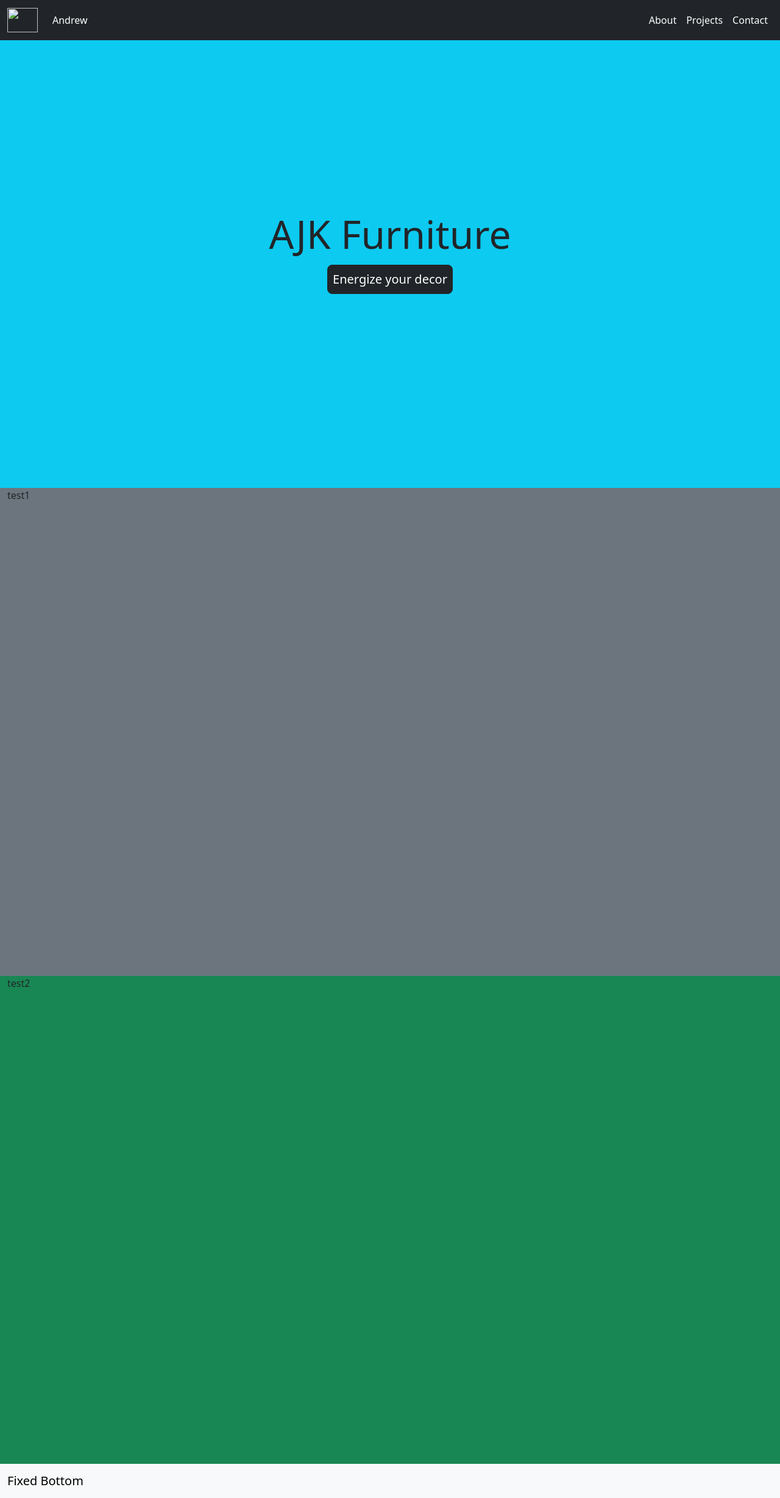
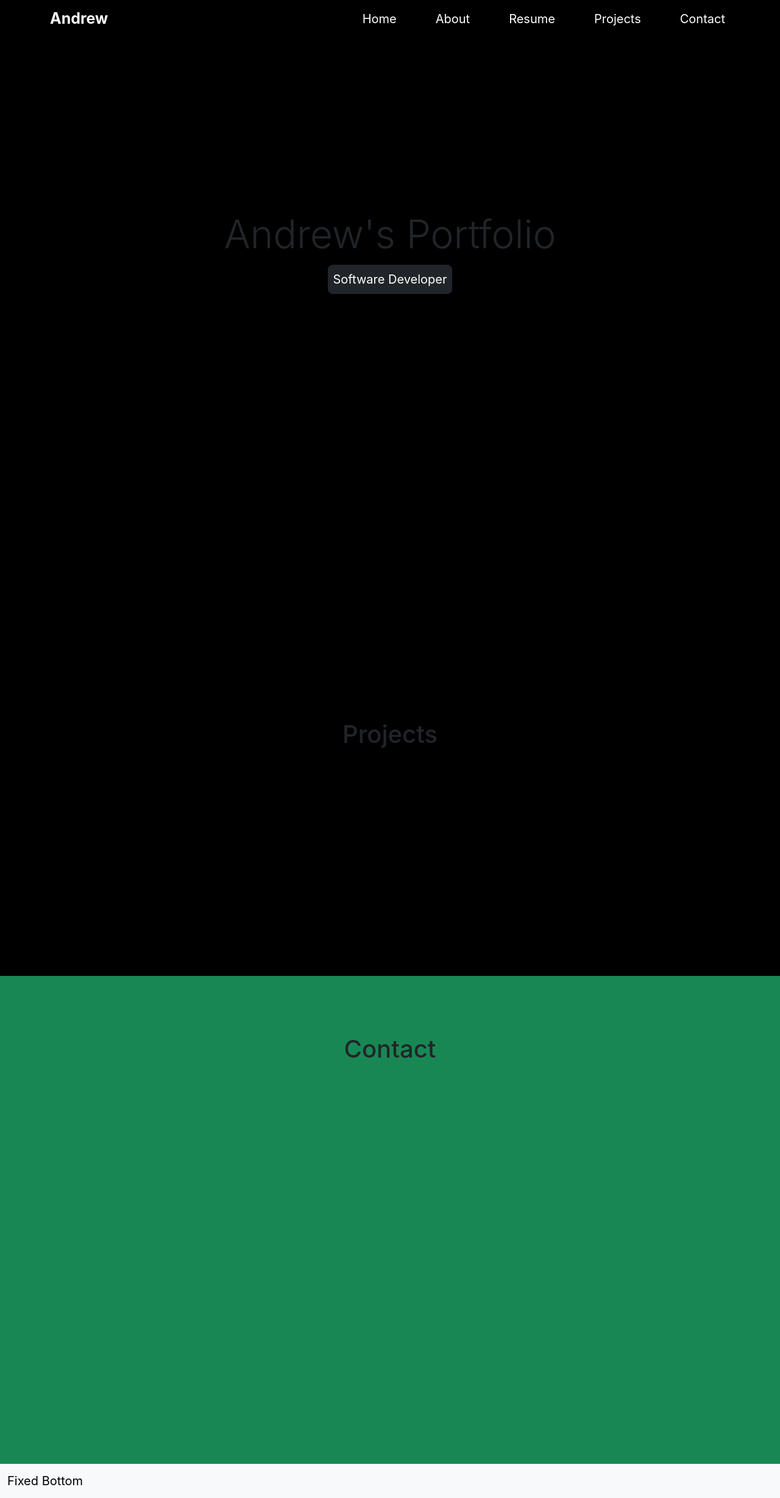
Before and after one commit to andyk8872/django-portfolio, a Django app: template home/templates/home/index.html in a window 1280 px wide. Shown: the whole page at 61% size. Run offline with Django 4.2, Linux system fonts and the light colour scheme; the template is opened without the code that fills it, so the values that code supplies are empty.

Commit message:
add to navbar

```diff
--- a/home/templates/home/index.html
+++ b/home/templates/home/index.html
@@ -1,16 +1,28 @@
 {% extends "base.html" %} {% load static %} {% block content %}
-<div class="container-fluid vh-100 bg-info">
+<div class="container-fluid vh-100">
 	<div class="row h-100">
 		<div class="col-md-6 offset-md-3 my-auto">
 			<div class="text-center my-2">
-				<h1 class="logo-main home-name display-3 p-1 mt-5">AJK Furniture</h1>
+				<h1 class="logo-main home-name display-3 p-1 mt-5">Andrew's Portfolio</h1>
 				<a href="" class="text-white btn btn-dark btn-lg p-2 mb-3"
-					>Energize your decor</a
+					>Software Developer</a
 				><br />
 			</div>
 		</div>
 	</div>
 </div>
-<div class="container-fluid vh-100 bg-secondary">test1</div>
-<div class="container-fluid vh-100 bg-success">test2</div>
+<div class="container-fluid vh-100">
+	<div class="row h-100">
+		<div class="col-md-6 offset-md-3 my-auto">
+	       <h1 id="project" class="pt-3 text-center">Projects</h1>
+        </div>
+    </div>
+</div>
+
+
+<div id="contact" class="container-fluid vh-100 bg-success">
+	<div class="pt-5">
+	<h1 class="pt-5 text-center">Contact</h1>
+</div>
+</div>
 {% endblock %}
--- a/portfolio/settings.py
+++ b/portfolio/settings.py
@@ -40,10 +40,8 @@ INSTALLED_APPS = [
     'django.contrib.staticfiles',
     'users', #new
     'home',
-
     "crispy_forms",
     "crispy_bootstrap5",
-
     'allauth',
     'allauth.account',
     'allauth.socialaccount',
--- a/static/css/base.css
+++ b/static/css/base.css
@@ -1,5 +1,51 @@
+:root {
+    --blue: #007bff;
+    --indigo: #6610f2;
+    --purple: #6f42c1;
+    --pink: #e83e8c;
+    --red: #dc3545;
+    --orange: #fd7e14;
+    --yellow: #ffc107;
+    --green: #28a745;
+    --teal: #20c997;
+    --cyan: #17a2b8;
+    --white: #fff;
+    --gray: #6c757d;
+    --gray-dark: #343a40;
+    --primary: #007bff;
+    --secondary: #6c757d;
+    --success: #28a745;
+    --info: #17a2b8;
+    --warning: #ffc107;
+    --danger: #dc3545;
+    --light: #f8f9fa;
+    --dark: #343a40;
+    --breakpoint-xs: 0;
+    --breakpoint-sm: 576px;
+    --breakpoint-md: 768px;
+    --breakpoint-lg: 992px;
+    --breakpoint-xl: 1200px;
+    --font-family-sans-serif: -apple-system, BlinkMacSystemFont, "Segoe UI", Roboto, "Helvetica Neue", Arial, "Noto Sans", sans-serif, "Apple Color Emoji", "Segoe UI Emoji", "Segoe UI Symbol", "Noto Color Emoji";
+    --font-family-monospace: SFMono-Regular, Menlo, Monaco, Consolas, "Liberation Mono", "Courier New", monospace; }
+
+html {
+    font-family: sans-serif;
+    line-height: 1.15;
+    -webkit-text-size-adjust: 100%;
+    -webkit-tap-highlight-color: rgba(0, 0, 0, 0); }
+
 body {
-    background-color: bisque;
+    margin: 0;
+    font-family: -apple-system, BlinkMacSystemFont, "Segoe UI", Roboto, "Helvetica Neue", Arial, "Noto Sans", sans-serif, "Apple Color Emoji", "Segoe UI Emoji", "Segoe UI Symbol", "Noto Color Emoji";
+    font-size: 1rem;
+    font-weight: 400;
+    line-height: 1.5;
+    color: #212529;
+    text-align: left;
+    background-color: black; }
+
+.navbar-color {
+    background-color: black;
 }
 
 .allauth-form {
@@ -8,3 +54,30 @@ body {
     align-items: center;
     justify-content: center;
 }
+
+
+ /* Add your custom styles for the active state */
+ .nav-item.active .nav-link {
+    color: var(--yellow) !important;
+    text-decoration: underline var(--yellow) !important;
+    text-underline-offset: 50% !important;
+}
+
+.onload {
+    color: var(--yellow) !important;
+    text-decoration: underline var(--yellow) !important;
+    text-underline-offset: 50% !important;
+}
+
+.nav-link {
+    font-size: 20px;
+}
+
+.nav-name {
+    font-weight: 700;
+    font-size: 25px;
+}
+
+li {
+    list-style-type: none;
+}
--- /dev/null
+++ b/static/js/script.js
@@ -0,0 +1,14 @@
+document.addEventListener('DOMContentLoaded', function () {
+    home.classList.add('active');
+    const menuItems = document.querySelectorAll('.nav-item');
+
+    menuItems.forEach(item => {
+        item.addEventListener('click', function () {
+            menuItems.forEach(innerItem => innerItem.classList.remove('active'));
+            this.classList.add('active');
+
+            // Add animation class
+            this.querySelector('.nav-link').classList.add('animate');
+        });
+    });
+});
--- a/templates/base.html
+++ b/templates/base.html
@@ -13,41 +13,52 @@
 
         <!-- Bootstrap 5 CSS -->
         <link href="https://cdn.jsdelivr.net/npm/bootstrap@5.3.2/dist/css/bootstrap.min.css" rel="stylesheet" integrity="sha384-T3c6CoIi6uLrA9TneNEoa7RxnatzjcDSCmG1MXxSR1GAsXEV/Dwwykc2MPK8M2HN" crossorigin="anonymous">
-
+        <!-- jquery-->
+        <script src="https://code.jquery.com/jquery-3.6.4.min.js"></script>
+         <!-- css-->
         <link rel="stylesheet" href="{% static 'css/base.css' %}">
 
     </head>
     <body>
+        <div class="container">
+           <nav class="navbar fixed-top navbar-expand-lg navbar-color navbar-dark container">
 
-        <nav class="navbar fixed-top navbar-expand-lg navbar-dark bg-dark">
-
-            <div class="container-fluid">
+              <div class="container-fluid">
 
                 <button class="navbar-toggler" type="button"
                 data-bs-toggle="collapse" data-bs-target="#navbarToggler"
                 aria-expanded="false">
                 <span class="navbar-toggler-icon"></span>
                 </button>
-                <a href="#" class="navbar-brand">
+                {% comment %} <a href="#" class="navbar-brand">
                     <img src="" alt="" width="50" height="40">
-                </a>
+                </a> {% endcomment %}
+                <li class="nav-hero">
+                <a href="#" id="hom" class="nav-link nav-name text-white">Andrew</a>
+                </li>
 
                 <div class="collapse navbar-collapse" id="navbarToggler">
                     <ul class="navbar-nav me-auto mb-2 mb-lg-0">
                         <li class="nav-item">
-                            <a href="#" class="nav-link active">Andrew</a>
+                            <a href="#" class="nav-link text-white"></a>
                         </li>
                     </ul>
 
                     <ul class="navbar-nav me-0 mb-2 mb-lg-0">
-                        <li class="nav-item">
-                            <a href="#" class="nav-link text-white">About</a>
+                        <li class="nav-item me-5">
+                            <a href="#" id="home" class="nav-link active text-white">Home</a>
+                        </li>
+                        <li class="nav-item me-5">
+                            <a href="#" id="about" class="nav-link text-white">About</a>
+                        </li>
+                        <li class="nav-item me-5">
+                            <a href="#resume" id="resume" class="nav-link text-white">Resume</a>
+                        </li>
+                        <li class="nav-item me-5">
+                            <a href="#project" id="projects" class="nav-link text-white">Projects</a>
                         </li>
                         <li class="nav-item">
-                            <a href="#" class="nav-link text-white">Projects</a>
-                        </li>
-                        <li class="nav-item">
-                            <a href="#" class="nav-link text-white">Contact</a>
+                            <a href="#contact" id="contact" class="nav-link text-white">Contact</a>
                         </li>
                         {% comment %} <li class="nav-item">
                             {% if request.user.is_authenticated %}
@@ -61,10 +72,11 @@
 
                 </div>
 
-            </div>
+              </div>
 
 
-        </nav>
+            </nav>
+        </div>
 
     <!-- Block Content -->
 		{% block content %}
@@ -83,6 +95,8 @@
         <script src="" async defer></script>
         <!-- Bootstrap 5 CSS -->
         <script src="https://cdn.jsdelivr.net/npm/bootstrap@5.3.2/dist/js/bootstrap.bundle.min.js" integrity="sha384-C6RzsynM9kWDrMNeT87bh95OGNyZPhcTNXj1NW7RuBCsyN/o0jlpcV8Qyq46cDfL" crossorigin="anonymous"></script>
+        <!-- Link the JavaScript file -->
+        <script src="{% static 'js/script.js' %}"></script>
     </body>
-    </body>
+
 </html>
```
